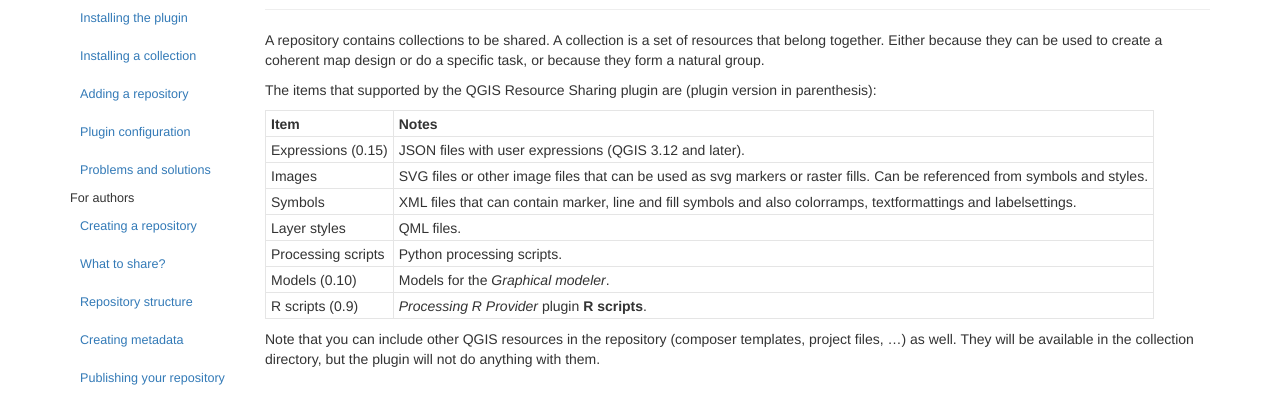
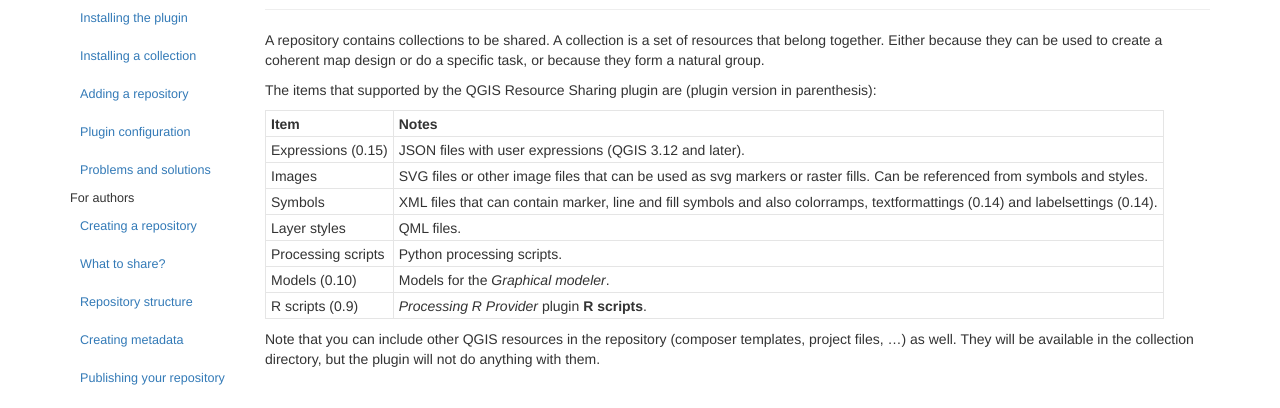
Before and after one commit to QGIS-Contribution/QGIS-ResourceSharing, a Jekyll site: the page built from _posts/2016-07-22-what-to-share.md, in a window 1280 px wide. Shown: the part 140-548 px from the top of the page. Built offline with Jekyll 4.4.1, drawn with Linux system fonts in a browser that asks for light colours.

Commit message:
Add version information

```diff
--- a/_posts/2016-07-22-what-to-share.md
+++ b/_posts/2016-07-22-what-to-share.md
@@ -18,7 +18,7 @@
 --- | ---
 Expressions (0.15) | JSON files with user expressions (QGIS 3.12 and later).
 Images | SVG files or other image files that can be used as svg markers or raster fills. Can be referenced from symbols and styles.
-Symbols | XML files that can contain marker, line and fill symbols and also colorramps, textformattings and labelsettings.
+Symbols | XML files that can contain marker, line and fill symbols and also colorramps, textformattings (0.14) and labelsettings (0.14).
 Layer styles | QML files.
 Processing scripts | Python processing scripts.
 Models (0.10) | Models for the *Graphical modeler*.
```
